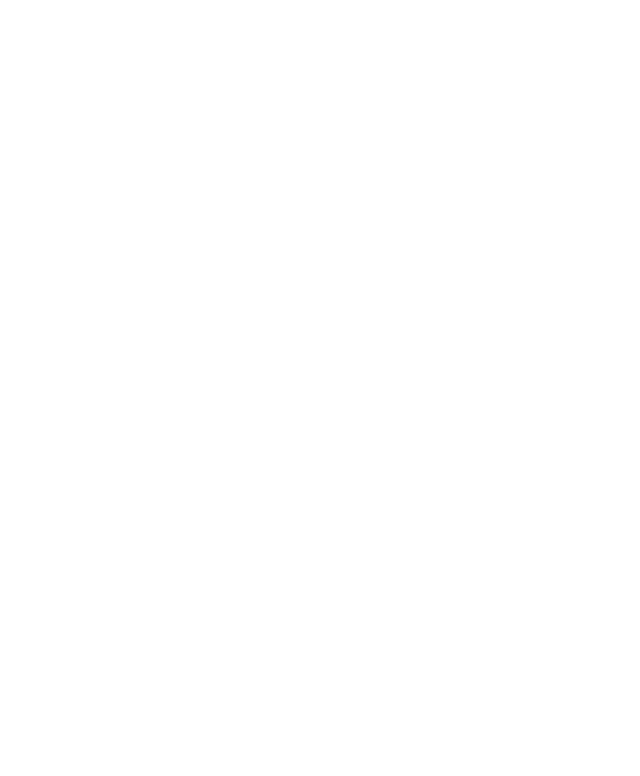
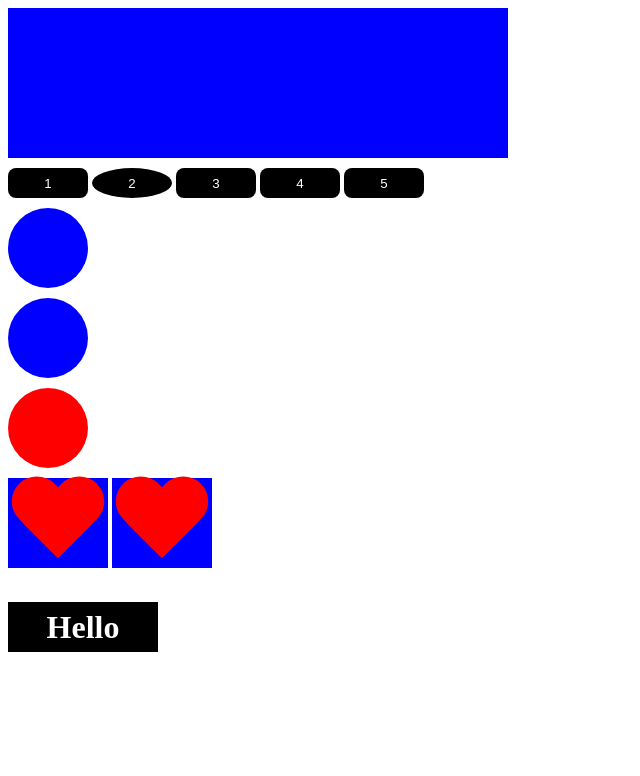
Before and after one commit to ArtemIgnatiev908976/JS_Start, a plain HTML site: page index.html in a window 1280 px wide. Shown: the whole page, without its empty margins (0-640 px from the left). Drawn offline with Linux system fonts and the light colour scheme.

Commit message:
действия с элементами на странице

```diff
--- /dev/null
+++ b/css/style.css
@@ -0,0 +1,78 @@
+.box {
+  width: 150px;
+  height: 150px;
+  background-color: red;
+}
+button {
+	width: 80px;
+	height: 30px;
+	margin-top: 10px;
+	border: none;
+	border-radius: 8px;
+	background-color: #000;
+	color: #fff;
+	cursor: pointer;
+	outline: none;
+}
+
+.circle {
+	width: 80px;
+	height: 80px;
+	background-color: blue;
+	display: block;
+	margin-top: 10px;
+	border-radius: 100%;
+}
+
+.heart {
+	display: inline-block;
+    position: relative;
+    width: 100px;
+    height: 90px;
+    margin-top: 10px;
+}
+.heart:before,
+.heart:after {
+    position: absolute;
+    content: "";
+    left: 50px;
+    top: 0;
+    width: 50px;
+    height: 80px;
+    background: red;
+    -moz-border-radius: 50px 50px 0 0;
+    border-radius: 50px 50px 0 0;
+    -webkit-transform: rotate(-45deg);
+       -moz-transform: rotate(-45deg);
+        -ms-transform: rotate(-45deg);
+         -o-transform: rotate(-45deg);
+            transform: rotate(-45deg);
+    -webkit-transform-origin: 0 100%;
+       -moz-transform-origin: 0 100%;
+        -ms-transform-origin: 0 100%;
+         -o-transform-origin: 0 100%;
+            transform-origin: 0 100%;
+}
+.heart:after {
+    left: 0;
+    -webkit-transform: rotate(45deg);
+       -moz-transform: rotate(45deg);
+        -ms-transform: rotate(45deg);
+         -o-transform: rotate(45deg);
+            transform: rotate(45deg);
+    -webkit-transform-origin: 100% 100%;
+       -moz-transform-origin: 100% 100%;
+        -ms-transform-origin: 100% 100%;
+         -o-transform-origin: 100% 100%;
+            transform-origin :100% 100%;
+}
+.black{
+	width: 150px;
+	height: 50px;
+	line-height: 50px;
+	text-align: center;
+	background-color: black;
+	margin-bottom: 30px;
+	margin-top: 30px;
+	color: #fff;
+}
--- a/index.html
+++ b/index.html
@@ -1,16 +1,30 @@
+<!DOCTYPE html>
+<html lang="ru">
+	<head>
+		<meta charset="utf-8">
+		<meta http-equiv="X-UA-Compatible" content="IE=edge">
+		<title>JavaScript</title>
+		<link rel="stylesheet" href="css/style.css">
+	</head>
+	<body>
+		<div class="box" id="box"></div>
+		<button>1</button>
+		<button>2</button>
+		<button>3</button>
+		<button>4</button>
+		<button>5</button>
 
-<!doctype html>
-<html lang="en">
-<head>
-    <meta charset="UTF-8">
-    <meta name="viewport"
-          content="width=device-width, user-scalable=no, initial-scale=1.0, maximum-scale=1.0, minimum-scale=1.0">
-    <meta http-equiv="X-UA-Compatible" content="ie=edge">
-    <title>Document</title>
-</head>
-<body>
+		<div class="circle"></div>
+		<div class="circle"></div>
+		<div class="circle"></div>
 
-</body>
+		<div class="wrapper">
+			<div class="heart"></div>
+			<div class="heart"></div>
+            <div class="heart"></div>
 
-<script src="script.js"></script>
+		</div>
+
+		<script src="js/script.js"></script>
+	</body>
 </html>
--- /dev/null
+++ b/js/script.js
@@ -0,0 +1,51 @@
+'use strict';
+
+
+const box = document.getElementById('box'),
+      btns = document.getElementsByTagName('button'),
+      circles = document.getElementsByClassName('circle'),
+      hearts = document.querySelectorAll('.heart'),
+      oneHeart = document.querySelector('.heart'),
+      wrapper = document.querySelector('.wrapper');
+
+// box.style.backgroundColor = 'blue',
+// box.style.width = '500px';
+
+
+box.style.cssText = 'background-color: blue; width: 500px';
+
+btns[1].style.borderRadius = '100%';
+circles[0].style.backgroundColor = 'red';  // если обратимся к массиву то ничего не покажет нужно обращатся к элементу массива
+
+// for (let i=0; i< hearts.length; i++){
+//     hearts[i].style.backgroundColor = 'blue';
+// }
+
+
+hearts.forEach(item => {
+    item.style.backgroundColor = 'blue';
+})
+
+
+const div = document.createElement('div');
+// const text =document.createTextNode('Тут был я');
+
+
+div.classList.add('black');
+
+wrapper.append(div);
+
+// wrapper.prepend(div);
+
+// hearts[0].before(div);
+// hearts[0].after(div);
+//
+// circles[0].remove();
+
+hearts[0].replaceWith(circles[0]);
+
+
+
+div.innerHTML = "<h1>Hello world</h1>";
+
+div.insertAdjacentHTML('beforeend','<h1>Hello123123</h1>');
```
Also changed, not shown: script.js (deleted, +0 -71 lines).
